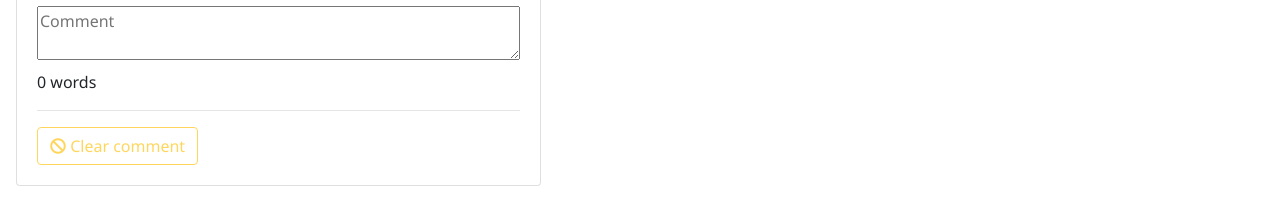
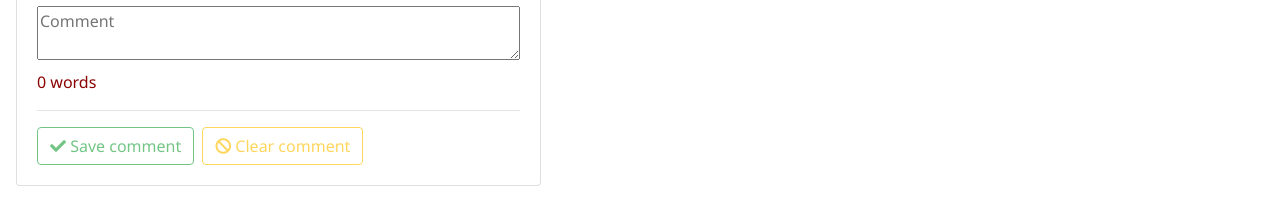
Before and after one commit to andrei-antal/ng_intro_ws, an Angular app: page /movies/1 in a window 1280 px wide. Shown: the part 321-536 px from the top of the page. Built offline with nearby package versions, Linux system fonts and the light colour scheme.

Commit message:
done challenge 6

```diff
--- a/src/app/movies/components/movie-item/movie-item.component.html
+++ b/src/app/movies/components/movie-item/movie-item.component.html
@@ -14,17 +14,33 @@
       />
       <div class="col-8 card-text">{{ plot }}</div>
     </div>
-    <div>
+    <div [hidden]="commentSaved">
       <textarea
         [(ngModel)]="movieComment"
         class="mb-1 w-100"
         placeholder="Comment"
       ></textarea>
-      <div>{{ wordCount(movieComment) }} words</div>
+      <div
+        [style.color]="movieComment.trim().length === 0 ? 'darkred' : 'darkgreen'"
+      >
+        {{ wordCount(movieComment) }} words
+      </div>
+    </div>
+    <div [hidden]="!commentSaved">
+      <label class="font-weight-bold"> Comment: </label>
+      <p>{{ movieComment }}</p>
     </div>
     <hr />
     <button
-      (click)="movieComment = ''"
+      (click)="saveComment()"
+      [disabled]="movieComment.trim().length === 0"
+      class="btn btn-outline-success mr-2"
+    >
+      <i class="fas" [ngClass]="commentSaved ? 'fa-pencil-alt' : 'fa-check'"></i>
+      {{ commentSaved ? "Edit" : "Save" }} comment
+    </button>
+    <button
+      (click)="clearComment()"
       [disabled]="movieComment === ''"
       class="btn btn-outline-warning mr-2"
     >
--- a/src/app/movies/components/movie-item/movie-item.component.ts
+++ b/src/app/movies/components/movie-item/movie-item.component.ts
@@ -14,6 +14,7 @@ export class MovieItemComponent {
   public poster =
     'https://images-na.ssl-images-amazon.com/images/I/91rKEgY1qDL._SY679_@@._V1_SX300.jpg';
   public movieComment = '';
+  public commentSaved = false;
 
   public wordCount(comment: string): number {
     if (!comment || comment.length === 0) {
@@ -22,4 +23,13 @@ export class MovieItemComponent {
       return comment.trim().replace(/  +/g, ' ').split(' ').length;
     }
   }
+
+  public saveComment(): void {
+    this.commentSaved = !this.commentSaved;
+  }
+
+  public clearComment(): void {
+    this.commentSaved = false;
+    this.movieComment = '';
+  }
 }
```
